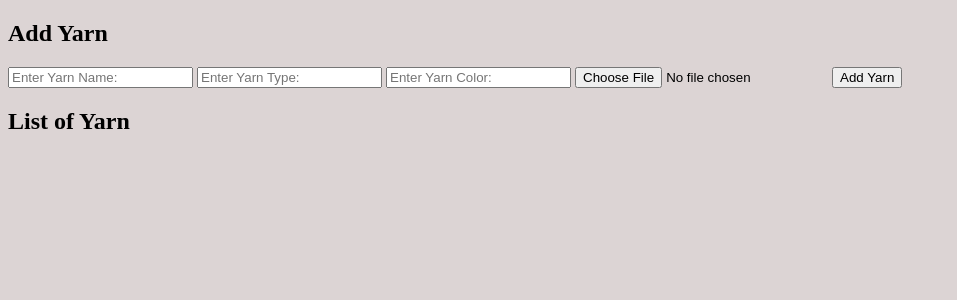
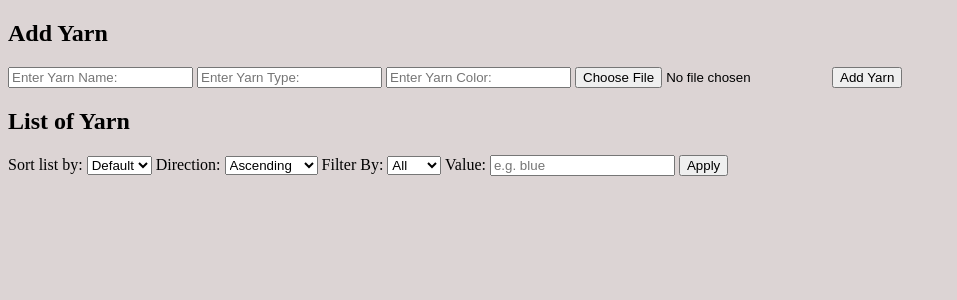
Before and after one commit to Boffe123/Yarn-Site, a Flask app: page /yarn_storage.html in a window 1280 px wide. Shown: the part 102-402 px from the top of the page, without its empty margins (0-957 px from the left). Run offline with Flask 3, Linux system fonts and the light colour scheme.

Commit message:
Added dele function and filter/ sort functions, and seed file for easy testin

```diff
--- a/app.py
+++ b/app.py
@@ -2,6 +2,8 @@ from flask import Flask, redirect, request, render_template, url_for
 from flask_sqlalchemy import SQLAlchemy
 import os
 from werkzeug.utils import secure_filename
+from datetime import datetime
+
 
 app = Flask(__name__)
 
@@ -27,12 +29,10 @@ class Yarn(db.Model):
 
 
 class Projects(db.Model):
-    id = db.Column(db.Integer, primary_key=True)
-    name = db.Column(db.String(50), nullable=False)
-    due_date = db.Column(db.Date, nullable=False)
-    description = db.Column(db.Text, nullable=False)
-
-
+    p_id = db.Column(db.Integer, primary_key=True)
+    p_name = db.Column(db.String(50), nullable=False)
+    p_due_date = db.Column(db.Date, nullable=False)
+    p_description = db.Column(db.Text, nullable=False)
 # Routes
 
 
@@ -45,6 +45,14 @@ def home():
 def wishlist():
     return render_template("wishlist.html")
 
+@app.route("/delete_yarn/<int:y_id>", methods=["POST"])
+def delete_yarn(y_id):
+    yarn = Yarn.query.get_or_404(y_id)
+
+    db.session.delete(yarn)
+    db.session.commit()
+
+    return redirect(url_for("yarn_storage"))
 
 @app.route("/yarn_storage.html", methods=["GET", "POST"])
 def yarn_storage():
@@ -73,7 +81,36 @@ def yarn_storage():
 
         return redirect(url_for("yarn_storage"))
 
-    yarns = Yarn.query.order_by(Yarn.y_id.desc()).all()
+    sort = request.args.get("sort", "id")
+    direction = request.args.get("direction", "desc")
+
+    filter_field = request.args.get("filter_field")
+    filter_value = request.args.get("filter_value")
+
+    sort_map = {
+    "id": Yarn.y_id,
+    "name": Yarn.y_name,
+    "type": Yarn.y_type,
+    "color": Yarn.y_color
+    }
+
+    column = sort_map.get(sort, Yarn.y_id)
+
+    if direction == "asc":
+        column = column.asc()
+    else:
+        column = column.desc()
+
+    query = Yarn.query
+
+    if filter_field and filter_value:
+        if filter_field == "color":
+            query = query.filter(Yarn.y_color.ilike(f"%{filter_value}%"))
+        elif filter_field == "type":
+            query = query.filter(Yarn.y_type.ilike(f"%{filter_value}%"))
+
+    query = query.order_by(column)
+    yarns = query.all()
     return render_template("yarn_storage.html", yarns=yarns)
 
 
@@ -81,15 +118,16 @@ def yarn_storage():
 def projects():
     if request.method == "POST":
         name = request.form.get("name")
-        due_date = request.form.get("due_date")
+        due_date_str = request.form.get("due_date")
+        parsed_date = datetime.strptime(due_date_str, "%Y-%m-%d").date()
         description = request.form.get("description")
 
-        if name and due_date and description:
+        if name and parsed_date and description:
             new_project = Projects(
-                name=name,
-                due_date=due_date,
-                description=description
-            )
+            p_name=name,
+            p_due_date=parsed_date,
+            p_description=description
+        )
             db.session.add(new_project)
             db.session.commit()
 
@@ -98,8 +136,6 @@ def projects():
     all_projects = Projects.query.all()
     return render_template("projects.html", projects=all_projects)
 
-
-
 # Run app
 
 
--- a/static/style.css
+++ b/static/style.css
@@ -1,22 +1,22 @@
 .list-info li {
     background-color: #fff;
     margin-bottom: 15px;
-    padding-left: 15px;
+    padding-left: 30px;
     border-radius: 10px;
     box-shadow: 0 2px 6px rgba(0,0,0,0.1);
     transition: transform 0.2s;
     list-style-type: none;
     display: flex;
     align-items: center;
-    gap: 15px;
-
+    gap: 10px;
+    min-height: 80px;
 }
 
 .list-img {
     width: 100px;
     height: 100px;
     object-fit: cover;
-    border-radius: 8px;
+    flex-shrink: 0;
 }
 
 .list-details {
--- a/templates/yarn_storage.html
+++ b/templates/yarn_storage.html
@@ -22,8 +22,7 @@
 
     </header>
 
-
-    <div    >
+    <div>
         <!-- Make the add yarn etc look nicer with css-->
 
         <h2>Add Yarn</h2>
@@ -39,6 +38,36 @@
     </div>
     <div>
         <h2>List of Yarn</h2>
+        <form method="get" action="/yarn_storage.html">
+
+    <label>Sort list by:</label>
+    <select name="sort">
+        <option value="id" {% if request.args.get('sort') == 'id' %}selected{% endif %}>Default</option>
+        <option value="name" {% if request.args.get('sort') == 'name' %}selected{% endif %}>Name</option>
+        <option value="type" {% if request.args.get('sort') == 'type' %}selected{% endif %}>Type</option>
+        <option value="color" {% if request.args.get('sort') == 'color' %}selected{% endif %}>Color</option>
+    </select>
+
+    <label>Direction:</label>
+    <select name="direction">
+        <option value="asc" {% if request.args.get('direction') == 'asc' %}selected{% endif %}>Ascending</option>
+        <option value="desc" {% if request.args.get('direction') == 'desc' %}selected{% endif %}>Descending</option>
+    </select>
+
+    <label>Filter By:</label>
+    <select name="filter_field">
+        <option value="" {% if not request.args.get('filter_field') %}selected{% endif %}>All</option>
+        <option value="color" {% if request.args.get('filter_field') == 'color' %}selected{% endif %}>Color</option>
+        <option value="type" {% if request.args.get('filter_field') == 'type' %}selected{% endif %}>Type</option>
+    </select>
+
+    <label>Value:</label>
+    <input type="text" name="filter_value"
+           value="{{ request.args.get('filter_value', '') }}"
+           placeholder="e.g. blue">
+
+    <button type="submit">Apply</button>
+</form>
         <ul class="list-info">
         {% for yarn in yarns %}
             <li>
@@ -49,9 +78,14 @@
                     <span class="label">Color:</span> {{ yarn.y_color }} |
                     <span class="label">Image:</span>
                 </div>
-                    <img class="list-img"
-                        src="{{ url_for('static', filename='uploads/' ~ yarn.image) }}"
+
+                <img class="list-img"
+                        src="{{ url_for('static', filename='uploads/' ~ yarn.y_image) }}"
                         alt="{{ yarn.y_name }}">
+
+                <form method="post" action="{{ url_for('delete_yarn', y_id=yarn.y_id) }}">
+                     <button type="submit">Delete</button>
+                </form>
 
             </li>
             {% endfor %}
```
Also changed, not shown: seed.py (added, +46 -0 lines), templates/projects.html (+4 -4 lines).
